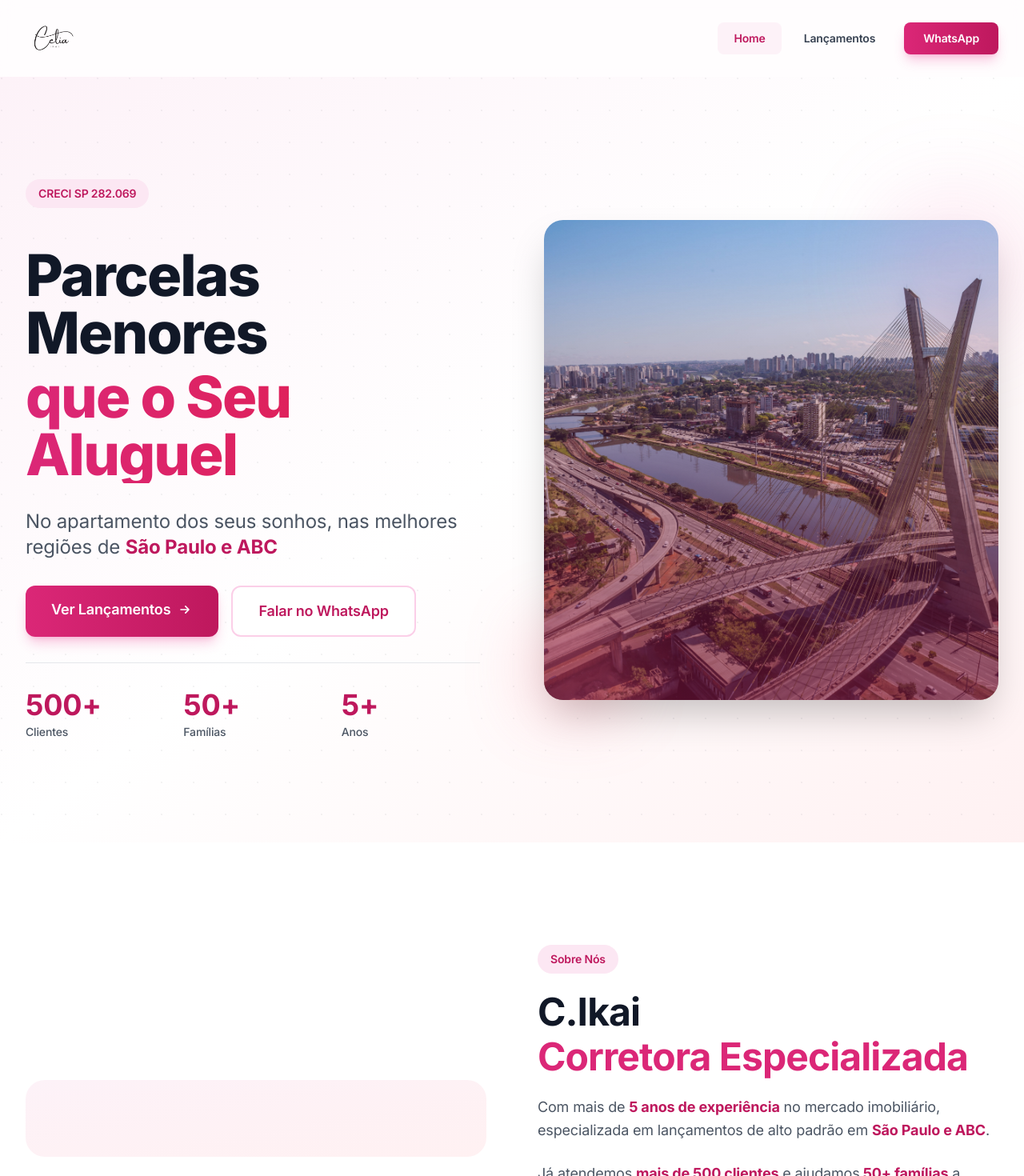
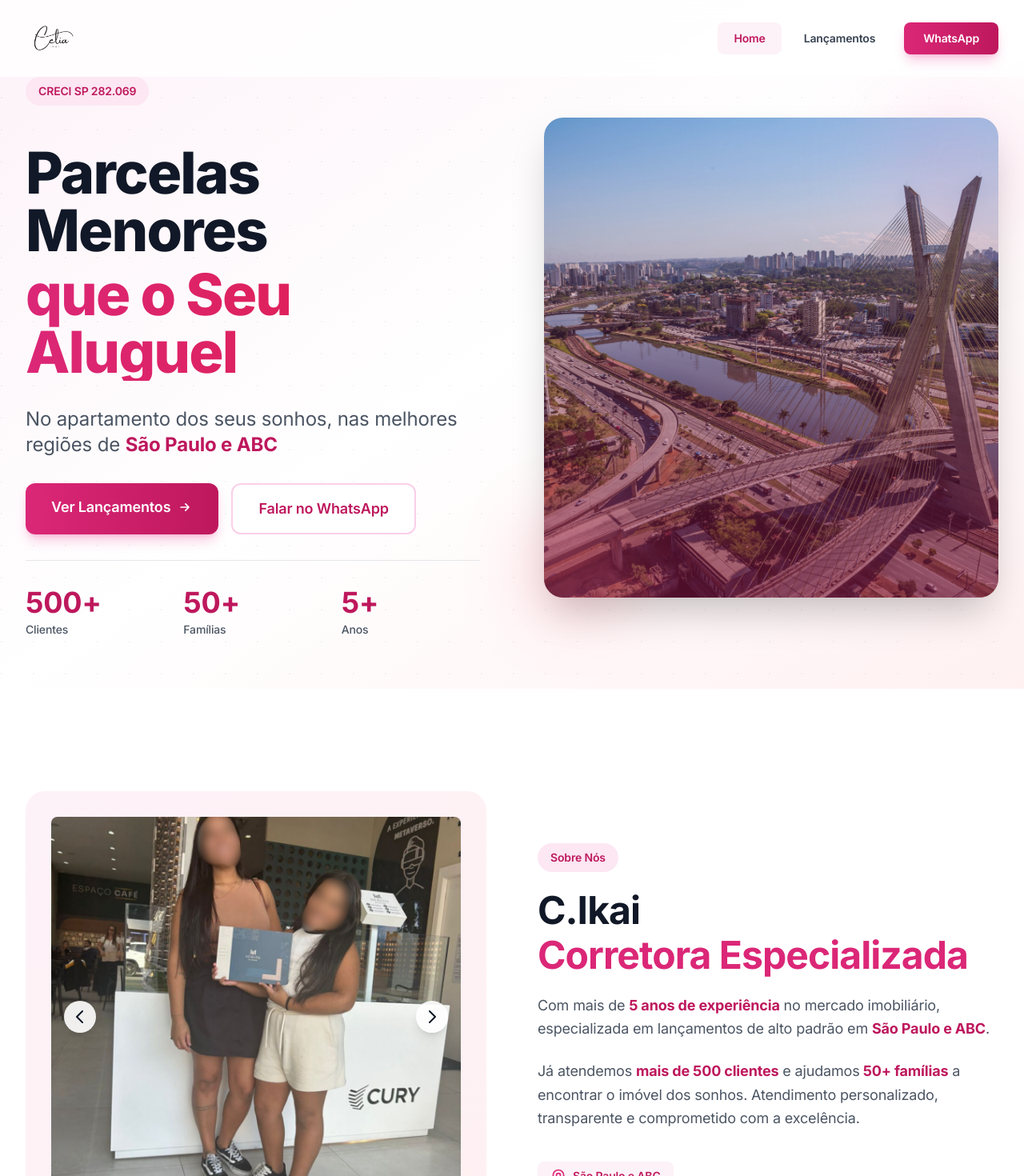
Before and after one commit to PedroVazN/Cikai, a React (Vite) app: page / in a window 1280 px wide. Shown: the top 1470 px of the page at 80% size. Built offline with nearby package versions, Linux system fonts and the light colour scheme; no server answers.

Commit message:
fix: Ajusta espaÃ§amento do banner e corrige carrossel de imagens

```diff
--- a/src/components/Layout.jsx
+++ b/src/components/Layout.jsx
@@ -6,7 +6,7 @@
   return (
     <div className="min-h-screen flex flex-col">
       <Navbar />
-      <main className="flex-grow pt-20 lg:pt-24">
+      <main className="flex-grow">
         <Outlet />
       </main>
       <Footer />
--- a/src/pages/Home.jsx
+++ b/src/pages/Home.jsx
@@ -31,7 +31,7 @@
   return (
     <div className="overflow-hidden">
       {/* Hero Section Moderno */}
-      <section className="relative min-h-[90vh] flex items-center overflow-hidden bg-gradient-to-br from-primary-50 via-white to-accent-50">
+      <section className="relative min-h-[85vh] flex items-center overflow-hidden bg-gradient-to-br from-primary-50 via-white to-accent-50 pt-8">
         {/* Background Pattern */}
         <div className="absolute inset-0 opacity-5">
           <div className="absolute inset-0" style={{
@@ -40,7 +40,7 @@
           }}></div>
         </div>
 
-        <div className="relative max-w-7xl mx-auto px-4 sm:px-6 lg:px-8 w-full py-20 md:py-32">
+        <div className="relative max-w-7xl mx-auto px-4 sm:px-6 lg:px-8 w-full py-12 md:py-16">
           <div className="grid lg:grid-cols-2 gap-12 lg:gap-20 items-center">
             {/* Conteúdo */}
             <div className="text-center lg:text-left space-y-8">
@@ -120,12 +120,14 @@
         <div className="max-w-7xl mx-auto px-4 sm:px-6 lg:px-8">
           <div className="grid lg:grid-cols-2 gap-16 items-center">
             <div className="relative">
-              <div className="bg-gradient-to-br from-primary-50 to-accent-50 rounded-3xl p-8 md:p-12">
-                <ImageCarousel
-                  images={[cliente1, cliente2, cliente3]}
-                  autoPlay={true}
-                  interval={4000}
-                />
+              <div className="bg-gradient-to-br from-primary-50 to-accent-50 rounded-3xl p-4 md:p-8 overflow-hidden">
+                <div className="h-[400px] md:h-[500px]">
+                  <ImageCarousel
+                    images={[cliente1, cliente2, cliente3]}
+                    autoPlay={true}
+                    interval={4000}
+                  />
+                </div>
               </div>
             </div>
 
```
